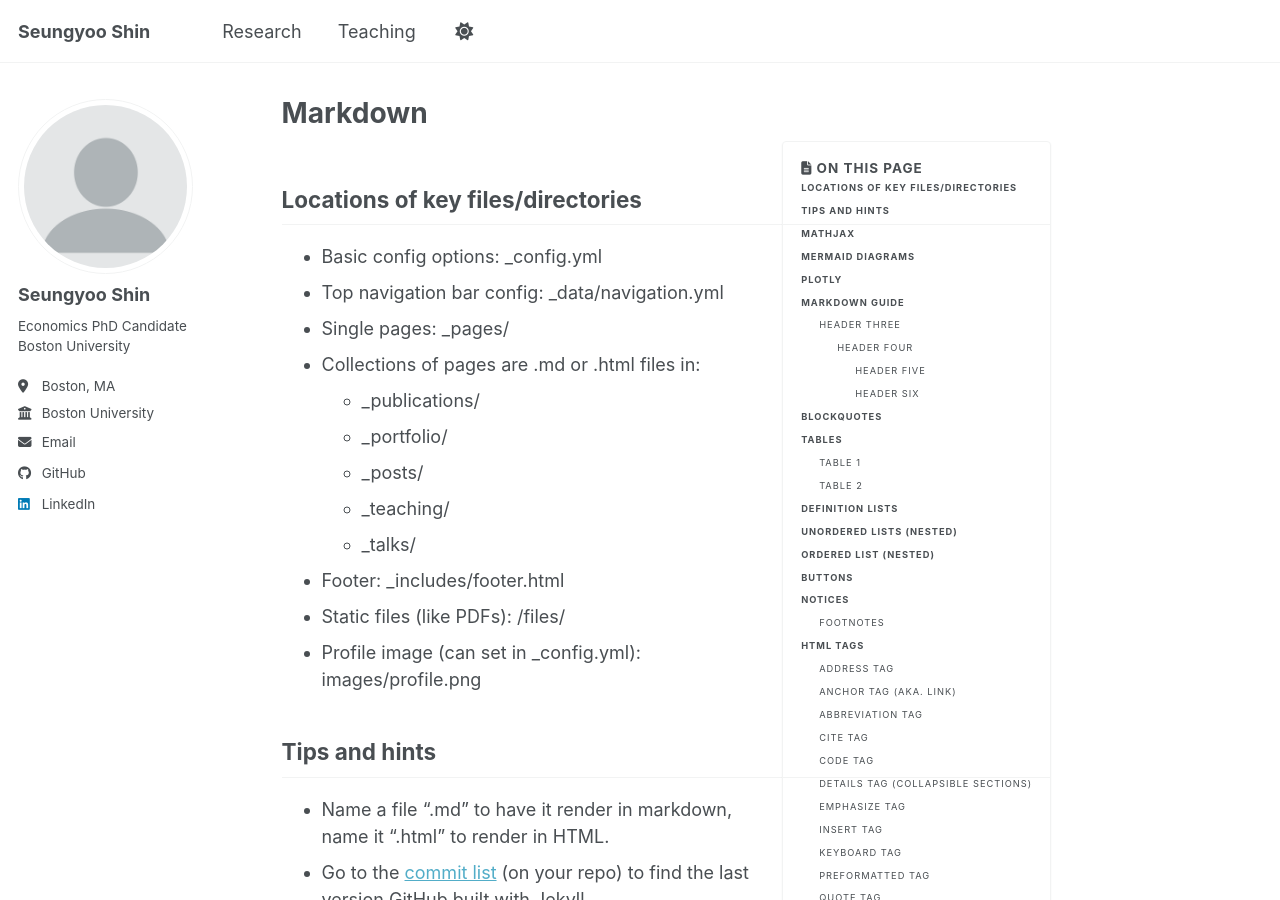
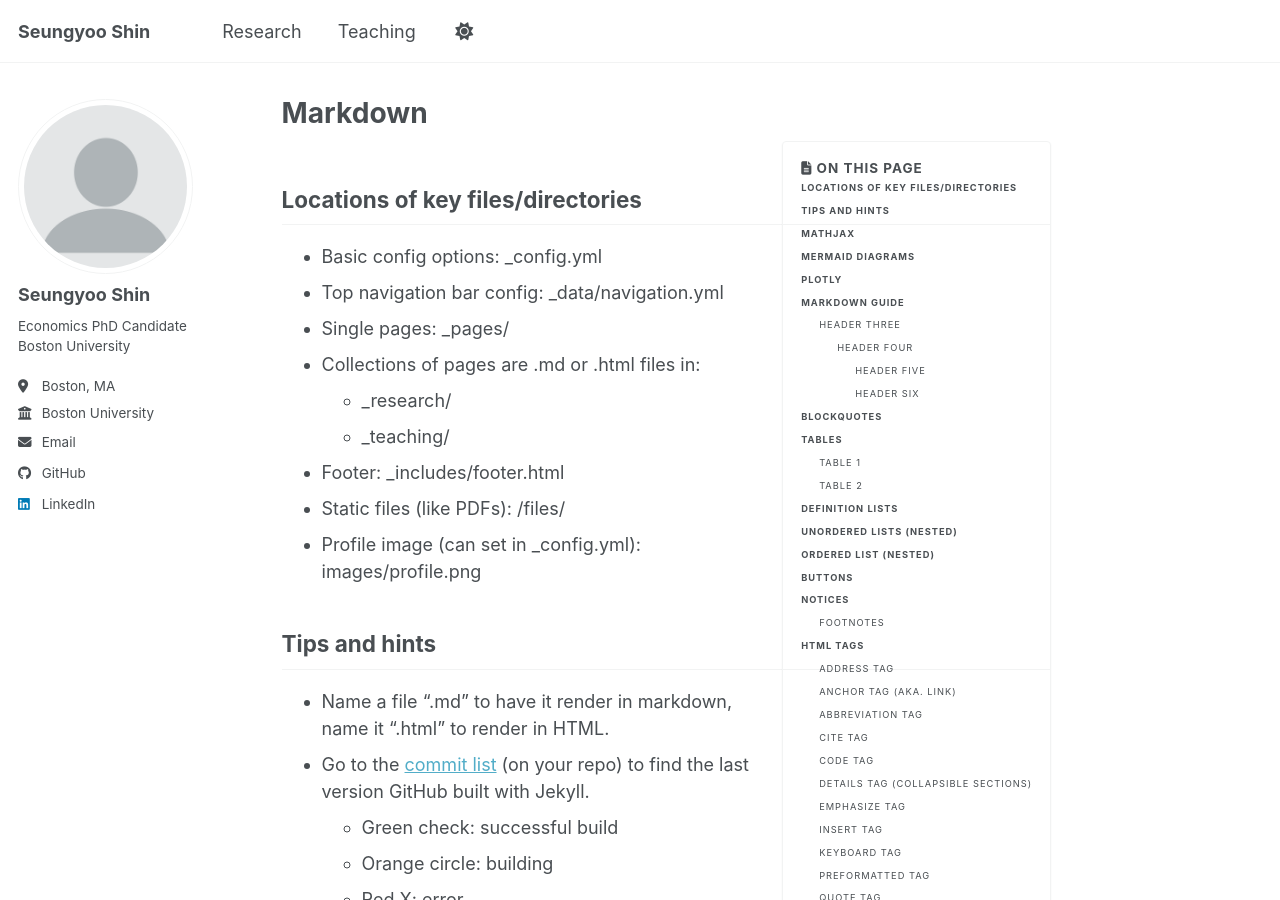
Before and after one commit to SeungyooShin/seungyooshin.github.io, a Jekyll site: the page built from _pages/markdown.md, in a window 1280 px wide and 900 px high. Built offline with Jekyll 4.4.1, drawn with Linux system fonts in a browser that asks for light colours; emoji names are drawn with the system emoji font; a script bundle is joined from its source files by our own code; library files that are not in the unit come from our copies.

Commit message:
Update markdown.md

```diff
--- a/_pages/markdown.md
+++ b/_pages/markdown.md
@@ -15,11 +15,8 @@ redirect_from:
 * Top navigation bar config: _data/navigation.yml
 * Single pages: _pages/
 * Collections of pages are .md or .html files in:
-  * _publications/
-  * _portfolio/
-  * _posts/
+  * _research/
   * _teaching/
-  * _talks/
 * Footer: _includes/footer.html
 * Static files (like PDFs): /files/
 * Profile image (can set in _config.yml): images/profile.png
```
